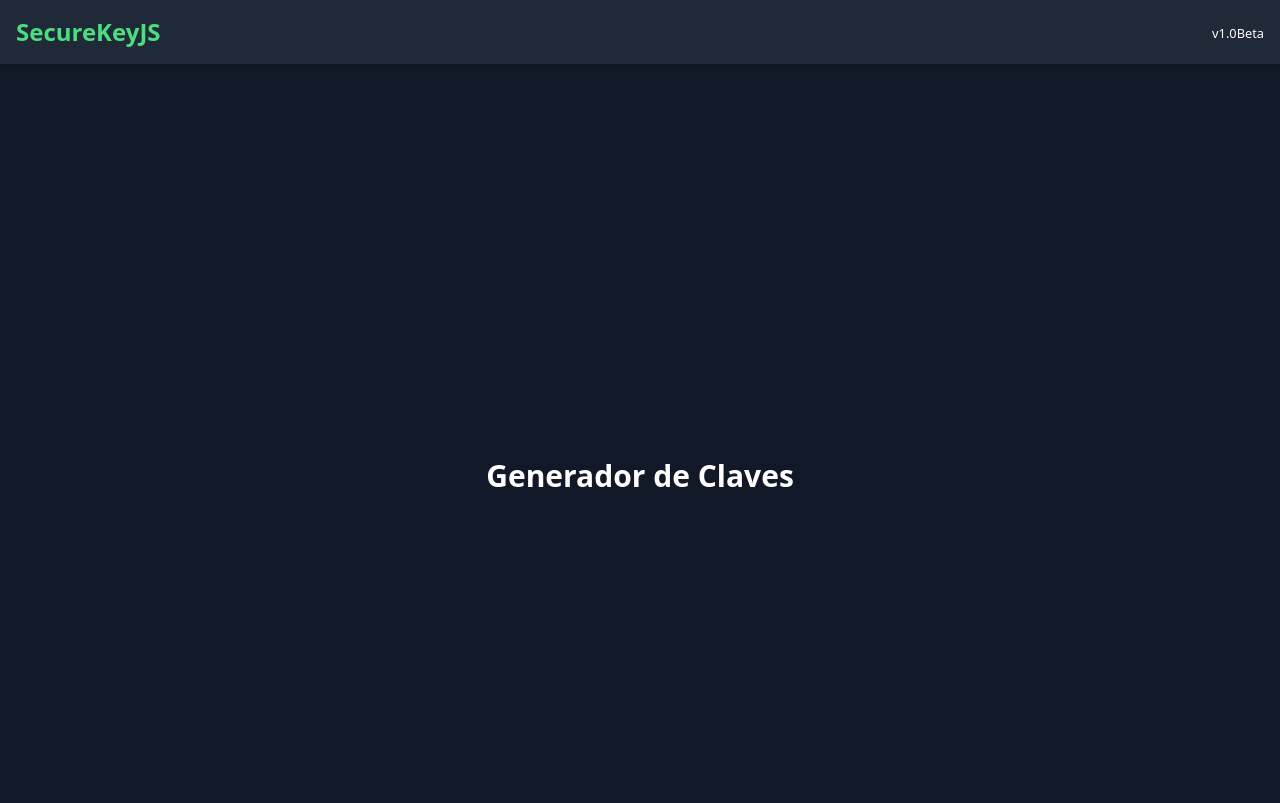
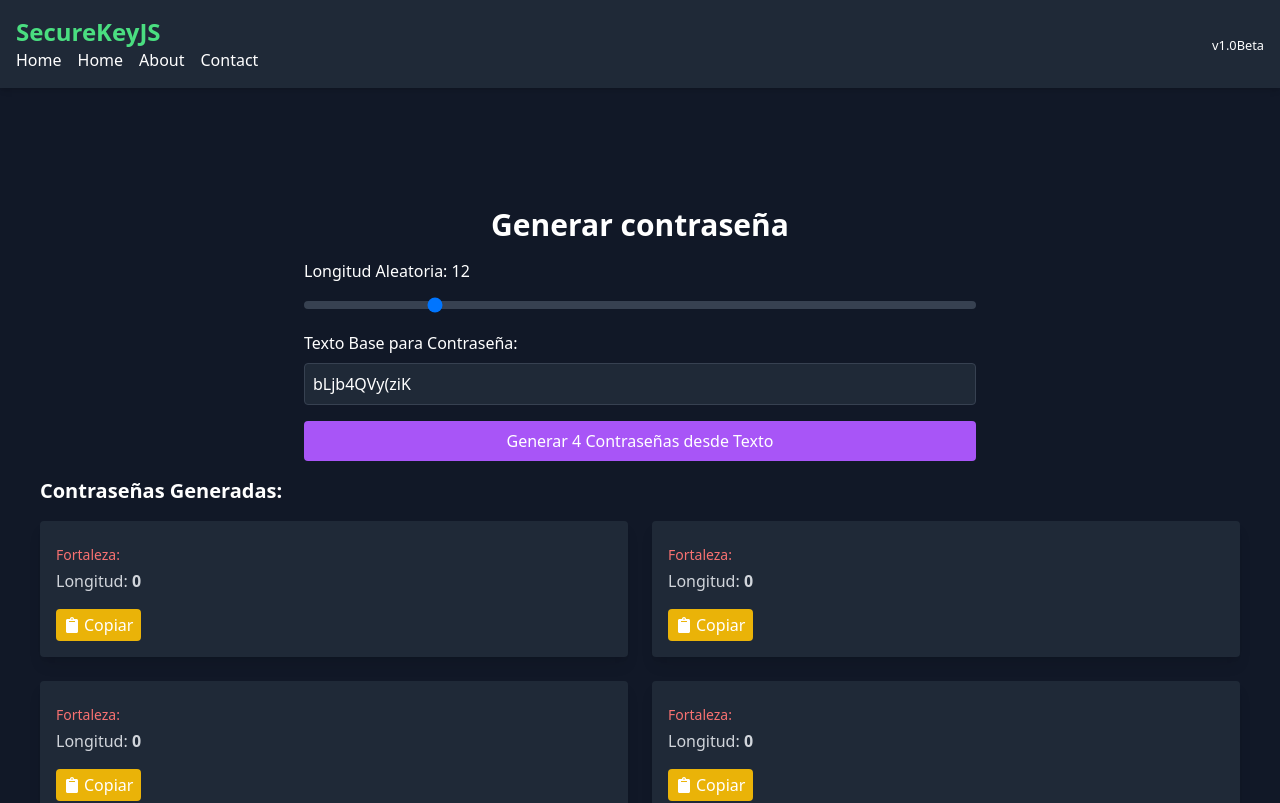
Before and after one commit to maximovj/securekeyjs, a React (Vite) app: page / in a window 1280 px wide. Shown: the top 803 px of the page. Built offline with nearby package versions, Linux system fonts and the light colour scheme.

Commit message:
* Se agrega la página de Home (Inicio)

```diff
--- a/src/components/Layout.jsx
+++ b/src/components/Layout.jsx
@@ -1,4 +1,5 @@
 import { Outlet } from 'react-router-dom';
+import routes from '../routes/routes.js';
 
 const Layout = () => {
     return (
@@ -6,10 +7,33 @@ const Layout = () => {
             {/* Header */}
             <header className="bg-gray-800 p-4 shadow-md">
                 <div className="container mx-auto flex justify-between items-center">
-                    <h1 className="text-2xl font-bold text-green-400">SecureKeyJS</h1>
+
+                    {/* Left-side Menu Items */}
+                    <nav>
+                        {/* Center Title */}
+                        <h1 className="text-2xl font-bold text-green-400">SecureKeyJS</h1>
+                        <ul className="flex space-x-4">
+                            <li>
+                                <a href={routes.Root} className="hover:text-green-400">Home</a>
+                            </li>
+                            <li>
+                                <a href={routes.Root} className="hover:text-green-400">Home</a>
+                            </li>
+                            <li>
+                                <a href={routes.Root} className="hover:text-green-400">About</a>
+                            </li>
+                            <li>
+                                <a href={routes.Root} className="hover:text-green-400">Contact</a>
+                            </li>
+                        </ul>
+                    </nav>
+
+                    {/* Right-side Menu Items */}
                     <nav>
                         <ul className="flex space-x-4">
-                            <li><small>v1.0Beta</small></li>
+                            <li>
+                                <small>v1.0Beta</small>
+                            </li>
                         </ul>
                     </nav>
                 </div>
--- a/src/pages/Home.jsx
+++ b/src/pages/Home.jsx
@@ -1,19 +1,36 @@
-import React, { useState } from 'react';
+import { useState, useEffect } from 'react';
+import { FaClipboard } from 'react-icons/fa';
 
-const keyTypes = [
-    { name: '160-bit WPA Key', length: 20 },
-    { name: '504-bit WPA Key', length: 63 },
-    { name: '64-bit WEP Key', length: 8 },
-    { name: '128-bit WEP Key', length: 16 },
-    { name: '152-bit WEP Key', length: 19 },
-    { name: '256-bit WEP Key', length: 32 },
-    { name: 'Fort Knox Password', length: 32 },
-    { name: 'CodeIgniter Encryption Key', length: 32 },
-];
+const PasswordFromText = () => {
+    const [baseText, setBaseText] = useState('');
+    const [passwords, setPasswords] = useState(Array(4).fill({ password: '', strength: '', length: 0, generatedAt: '' }));
+    const [length, setLength] = useState(12);
 
-const generatePassword = (length) => {
+    // Genera un texto aleatorio de longitud específica
+    const generateRandomText = (length) => {
         const charset = "abcdefghijklmnopqrstuvwxyzABCDEFGHIJKLMNOPQRSTUVWXYZ0123456789!@#$%^&*()_-+=<>?";
+        let randomText = '';
+        for (let i = 0; i < length; i++) {
+            const randomIndex = Math.floor(Math.random() * charset.length);
+            randomText += charset[randomIndex];
+        }
+        return randomText;
+    };
+
+    useEffect(() => {
+        // Cada vez que cambie la longitud, generamos un nuevo texto aleatorio
+        const newRandomText = generateRandomText(length);
+        setBaseText(newRandomText);
+    }, [length]);
+
+    const generateRandomLength = () => {
+        return Math.floor(Math.random() * (64 - 6 + 1)) + 6;
+    };
+
+    const generatePasswordFromBase = (text, length) => {
+        if (text.length === 0) return '';
         let password = "";
+        const charset = text.split('');
         for (let i = 0; i < length; i++) {
             const randomIndex = Math.floor(Math.random() * charset.length);
             password += charset[randomIndex];
@@ -21,22 +38,99 @@ const generatePassword = (length) => {
         return password;
     };
 
-const KeyGenerator = () => {
-    const [selectedKeyType, setSelectedKeyType] = useState(null);
-    const [passwords, setPasswords] = useState(Array(4).fill(''));
+    const evaluateStrength = (password) => {
+        let strength = 'Débil';
+        const lengthCriteria = password.length >= 12;
+        const numberCriteria = /[0-9]/.test(password);
+        const lowercaseCriteria = /[a-z]/.test(password);
+        const uppercaseCriteria = /[A-Z]/.test(password);
+        const specialCharCriteria = /[!@#$%^&*()_\-+=<>?]/.test(password);
 
-    const handleGenerate = () => {
-        if (selectedKeyType) {
-            const newPasswords = Array.from({ length: 4 }, () => generatePassword(selectedKeyType.length));
+        const criteriaMet = [lengthCriteria, numberCriteria, lowercaseCriteria, uppercaseCriteria, specialCharCriteria].filter(Boolean).length;
+
+        if (criteriaMet >= 4) {
+            strength = 'Fuerte';
+        } else if (criteriaMet === 3) {
+            strength = 'Media';
+        }
+
+        return strength;
+    };
+
+    const handleGenerateFromText = () => {
+        const newPasswords = [];
+        for (let i = 0; i < 4; i++) {
+            const randomLength = generateRandomLength();
+            const newPassword = generatePasswordFromBase(baseText, randomLength);
+            const passwordStrength = evaluateStrength(newPassword);
+            const passwordLength = newPassword.length;
+            const generatedAt = new Date().toLocaleString();
+
+            newPasswords.push({ password: newPassword, strength: passwordStrength, length: passwordLength, generatedAt });
+        }
         setPasswords(newPasswords);
-        }
+    };
+
+    const copyToClipboard = (password) => {
+        navigator.clipboard.writeText(password);
+        alert('Contraseña copiada al portapapeles!');
     };
 
     return (
         <div className="min-h-screen flex flex-col items-center justify-center bg-gray-900 text-white p-4">
-            <h1 className="text-3xl font-bold mb-6">Generador de Claves</h1>
+            <h1 className="text-3xl font-bold mb-4">Generar contraseña</h1>
+            <div className="mb-4 w-full max-w-2xl">
+                <label htmlFor="length" className="block mb-2">Longitud Aleatoria: {length}</label>
+                <input
+                    type="range"
+                    id="length"
+                    value={length}
+                    onChange={(e) => setLength(e.target.value)}
+                    className="w-full h-2 bg-gray-700 rounded-lg appearance-none cursor-pointer"
+                    min="0"
+                    max="64"
+                />
+            </div>
+            <div className="mb-4 w-full max-w-2xl">
+                <label htmlFor="baseText" className="block mb-2">Texto Base para Contraseña:</label>
+                <input
+                    type="text"
+                    id="baseText"
+                    value={baseText}
+                    onChange={(e) => setBaseText(e.target.value)}
+                    className="border border-gray-700 rounded p-2 bg-gray-800 text-white w-full"
+                />
+                <button
+                    onClick={handleGenerateFromText}
+                    className="bg-purple-500 hover:bg-purple-400 text-white py-2 px-4 rounded mt-4 w-full"
+                >
+                    Generar 4 Contraseñas desde Texto
+                </button>
+            </div>
+            <div className="w-full max-w-full">
+                <h2 className="text-xl font-semibold mb-4">Contraseñas Generadas:</h2>
+                <div className="grid grid-cols-1 sm:grid-cols-2 gap-6">
+                    {passwords.map((item, index) => (
+                        <div key={index} className="bg-gray-800 rounded shadow-lg p-4 transition-transform transform hover:scale-105 flex flex-col justify-between">
+                            <div>
+                                <p className="text-lg"><span className="font-bold break-words text-sm">{item.password}</span></p>
+                                <p className={`mt-2 text-sm ${item.strength === 'Fuerte' ? 'text-green-400' : item.strength === 'Media' ? 'text-yellow-400' : 'text-red-400'}`}>
+                                    Fortaleza: <span className="font-bold">{item.strength}</span>
+                                </p>
+                                <p className="mt-1 text-base text-gray-300">Longitud: <span className="font-bold">{item.length}</span></p>
+                            </div>
+                            <button
+                                onClick={() => copyToClipboard(item.password)}
+                                className="bg-yellow-500 hover:bg-yellow-400 text-white py-1 px-2 rounded mt-4 flex items-center self-start"
+                            >
+                                <FaClipboard className="mr-1" /> Copiar
+                            </button>
+                        </div>
+                    ))}
+                </div>
+            </div>
         </div>
     );
-};
+}
 
-export default KeyGenerator;
+export default PasswordFromText;
```
Lines whose indentation alone changed are shown as unchanged.
